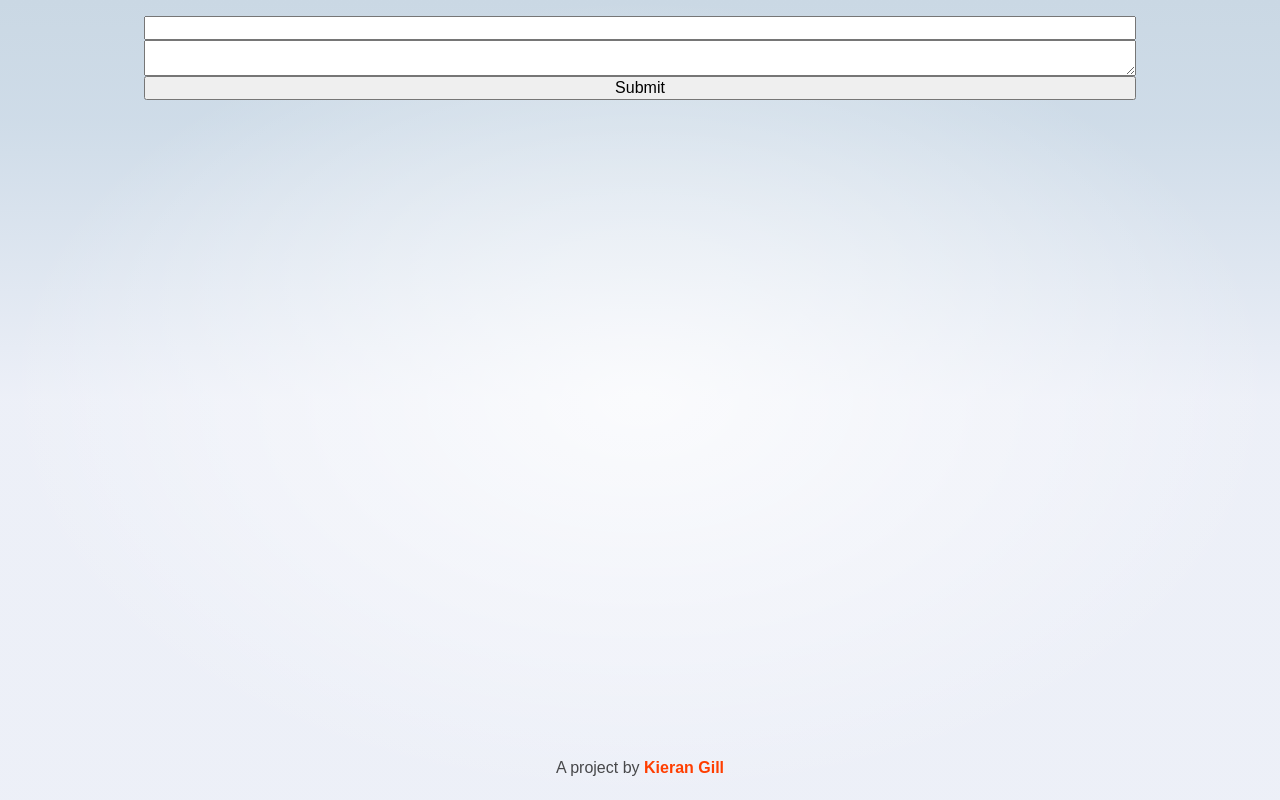
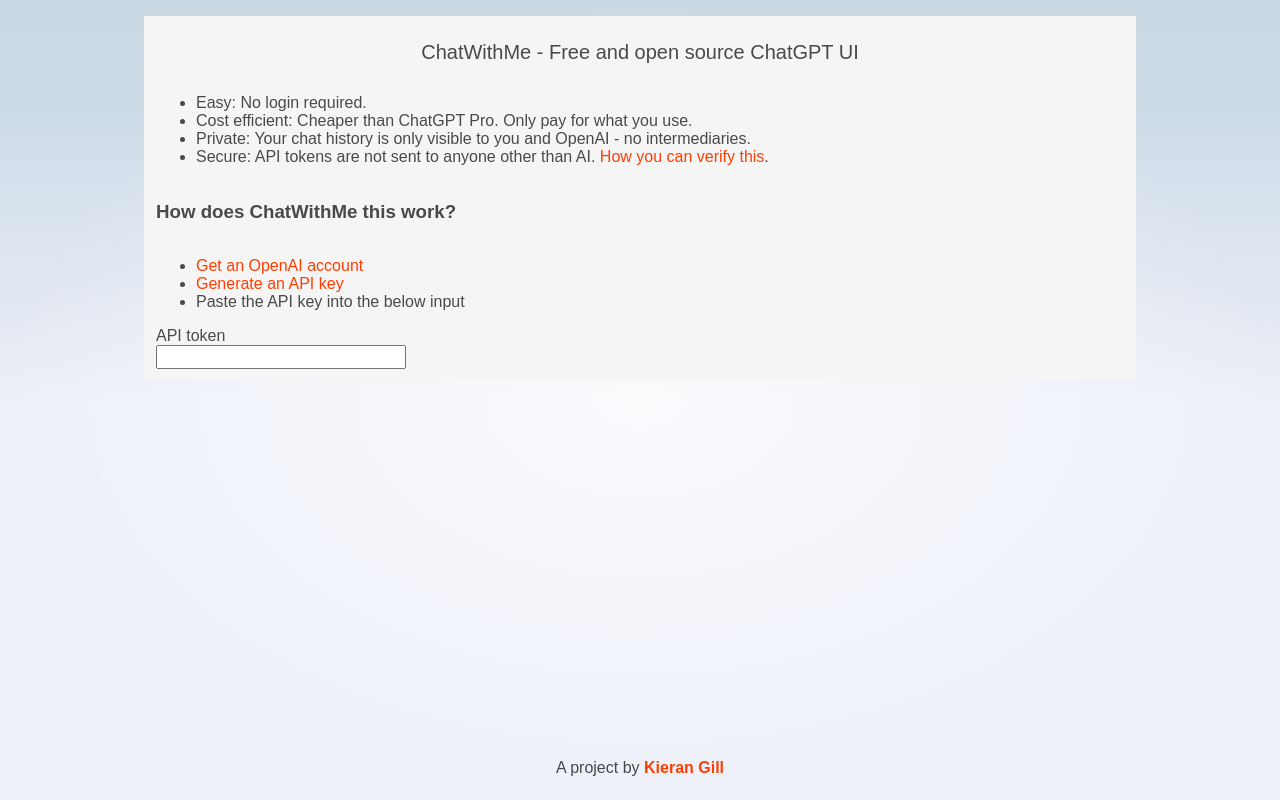
Before and after one commit to kierangilliam/chatwithme.chat, a SvelteKit app: page / in a window 1280 px wide. Built offline with nearby package versions, Linux system fonts and the light colour scheme.

Commit message:
restructure styling

```diff
--- a/src/routes/+page.svelte
+++ b/src/routes/+page.svelte
@@ -1,20 +1,35 @@
 <script lang="ts">
 	import { persistent } from '$lib/utils/svelte';
 	import { OpenAIAPI, type ChatWithMe } from '$lib/client/OpenAI';
+	import { dev } from '$app/environment';
+	import { format_message_content } from '$lib/client/format_message';
+	import { tick } from 'svelte';
 
-	const credentials = persistent<{ token: string | null }>(
-		'openai-credentials',
-		{ token: null }
+	// TODO: control+enter to submit
+
+	const state = persistent<{ intro_hidden: boolean; api_token: string | null }>(
+		'state',
+		{ api_token: null, intro_hidden: false }
 	);
+
 	const api = new OpenAIAPI();
 
 	let messages: ChatWithMe.API.Message[] = [];
 	let chat_box: string = '';
 	let is_loading = false;
 
-	$: api.update_api_token($credentials.token ?? '');
+	$: api.update_api_token($state.api_token ?? '');
+	$: chat_is_available = ($state.api_token?.length ?? 0) > 5;
+
+	$: if (dev) {
+		console.log({ messages });
+	}
 
 	const on_submit = async () => {
+		if (is_loading) {
+			return;
+		}
+
 		const message: ChatWithMe.API.Message = {
 			content: chat_box.trim(),
 			role: 'user'
@@ -24,19 +39,32 @@
 		is_loading = true;
 		chat_box = '';
 
-		const response = await api.completion([message]);
+		await tick();
+		window.scrollTo({ top: 1_000_000 });
+
+		const response = await api.completion(messages);
+
+		if (dev) {
+			console.log(response);
+		}
 
 		if (response.type == 'success') {
-			console.log(response.data);
 			// TODO: Present other messages to user
 			messages = [...messages, response.data.choices[0].message];
 		} else {
-			window.alert(`Error: ${response.kind}`);
+			window.alert(`Error: ${response.message}`);
 			console.error(response);
+			// TODO: Add error to chat history
 		}
 
-		console.log(message);
+		await tick();
+		window.scrollTo({ top: 1_000_000 });
+
 		is_loading = false;
+	};
+
+	const on_api_token_blur = () => {
+		$state.intro_hidden = chat_is_available;
 	};
 </script>
 
@@ -45,34 +73,183 @@
 	<meta name="description" content="ChatWithMe - Open source ChatGPT UI" />
 </svelte:head>
 
+<div class="intro" class:intro-hidden={$state.intro_hidden}>
+	{#if !$state.intro_hidden}
+		<h1>ChatWithMe - Free and open source ChatGPT UI</h1>
+
 		<section>
-	<input type="password" bind:value={$credentials.token} autocomplete="off" />
+			<ul>
+				<li>Easy: No login required.</li>
 
+				<li>
+					Cost efficient: Cheaper than ChatGPT Pro. Only pay for what you use.
+				</li>
+
+				<li>
+					Private: Your chat history is only visible to you and OpenAI - no
+					intermediaries.
+				</li>
+
+				<li>
+					Secure: API tokens are not sent to anyone other than AI.
+					<a href="/security"> How you can verify this</a>.
+				</li>
+			</ul>
+		</section>
+
+		<section>
+			<h3>How does ChatWithMe this work?</h3>
+
+			<ul>
+				<li>
+					<a
+						rel="noreferrer"
+						href="https://platform.openai.com/signup"
+						target="_blank"
+					>
+						Get an OpenAI account
+					</a>
+				</li>
+
+				<li>
+					<a
+						rel="noreferrer"
+						href="https://platform.openai.com/account/api-keys"
+						target="_blank"
+					>
+						Generate an API key
+					</a>
+				</li>
+
+				<li>Paste the API key into the below input</li>
+			</ul>
+
+			{#if chat_is_available}
+				<div>
+					<button on:click={() => ($state.intro_hidden = !$state.intro_hidden)}>
+						Hide welcome message
+					</button>
+				</div>
+			{/if}
+		</section>
+	{:else}
+		<button on:click={() => ($state.intro_hidden = !$state.intro_hidden)}>
+			Show welcome message
+		</button>
+	{/if}
+
+	<section class="api-token-input">
+		<form on:submit|preventDefault={on_api_token_blur}>
+			<label for="api_token">API token</label>
+			<input
+				type="password"
+				id="api_token"
+				bind:value={$state.api_token}
+				on:blur={on_api_token_blur}
+				autocomplete="off"
+			/>
+		</form>
+	</section>
+</div>
+
+{#if chat_is_available}
+	<section class="chat">
+		<div class="messages">
 			{#each messages as message}
-		<p
+				<div
 					class="message"
 					class:assistant={message.role === 'assistant'}
 					class:user={message.role === 'user'}
 				>
-			{message.content.trim()}
-		</p>
+					{#each format_message_content(message.content) as block}
+						{#if block.type === 'code'}
+							<pre class="code">{block.content}</pre>
+						{:else}
+							<p>{block.content}</p>
+						{/if}
 					{/each}
+				</div>
+			{:else}
+				<div class="message">
+					<p>Welcome to ChatWithMe. Send a message below to get started.</p>
+				</div>
+			{/each}
+		</div>
 
-	<textarea bind:value={chat_box} disabled={is_loading} />
+		<form on:submit|preventDefault={on_submit}>
+			<textarea bind:value={chat_box} autocomplete="off" />
 
-	<button disabled={is_loading} on:click={on_submit}>Submit</button>
+			<button type="submit" disabled={is_loading}>Submit</button>
+		</form>
 	</section>
+{/if}
 
 <style>
+	:global(body) {
+		height: 100%;
+	}
+	:root {
+		--header-height: 44px;
+	}
+
+	h1 {
+		font-size: 20px;
+	}
+
+	.intro {
+		padding: 12px;
+		background-color: whitesmoke;
+	}
+	.intro-hidden {
+		display: flex;
+		align-items: center;
+		flex-direction: row-reverse;
+		justify-content: space-between;
+	}
+
+	.api-token-input {
+		max-width: 250px;
+	}
+
+	.chat {
+		width: 100%;
+		height: 100%;
+		flex: 1;
+	}
+
+	.messages {
+		flex: 1;
+		height: 100%;
+		display: flex;
+		flex-direction: column;
+		justify-content: flex-end;
+		overflow-y: scroll;
+	}
+
+	form {
+		display: flex;
+		flex-direction: column;
+		width: 100%;
+	}
+
 	section {
 		display: flex;
 		flex-direction: column;
 	}
 
+	.message {
+		padding: 8px 12px;
+	}
 	.message.user {
 		background-color: aliceblue;
 	}
 	.message.assistant {
 		background-color: antiquewhite;
 	}
+
+	.code {
+		font-family: monospace;
+		background-color: lightcyan;
+		padding: 8px 12px;
+	}
 </style>
```
Lines whose indentation alone changed are shown as unchanged.
